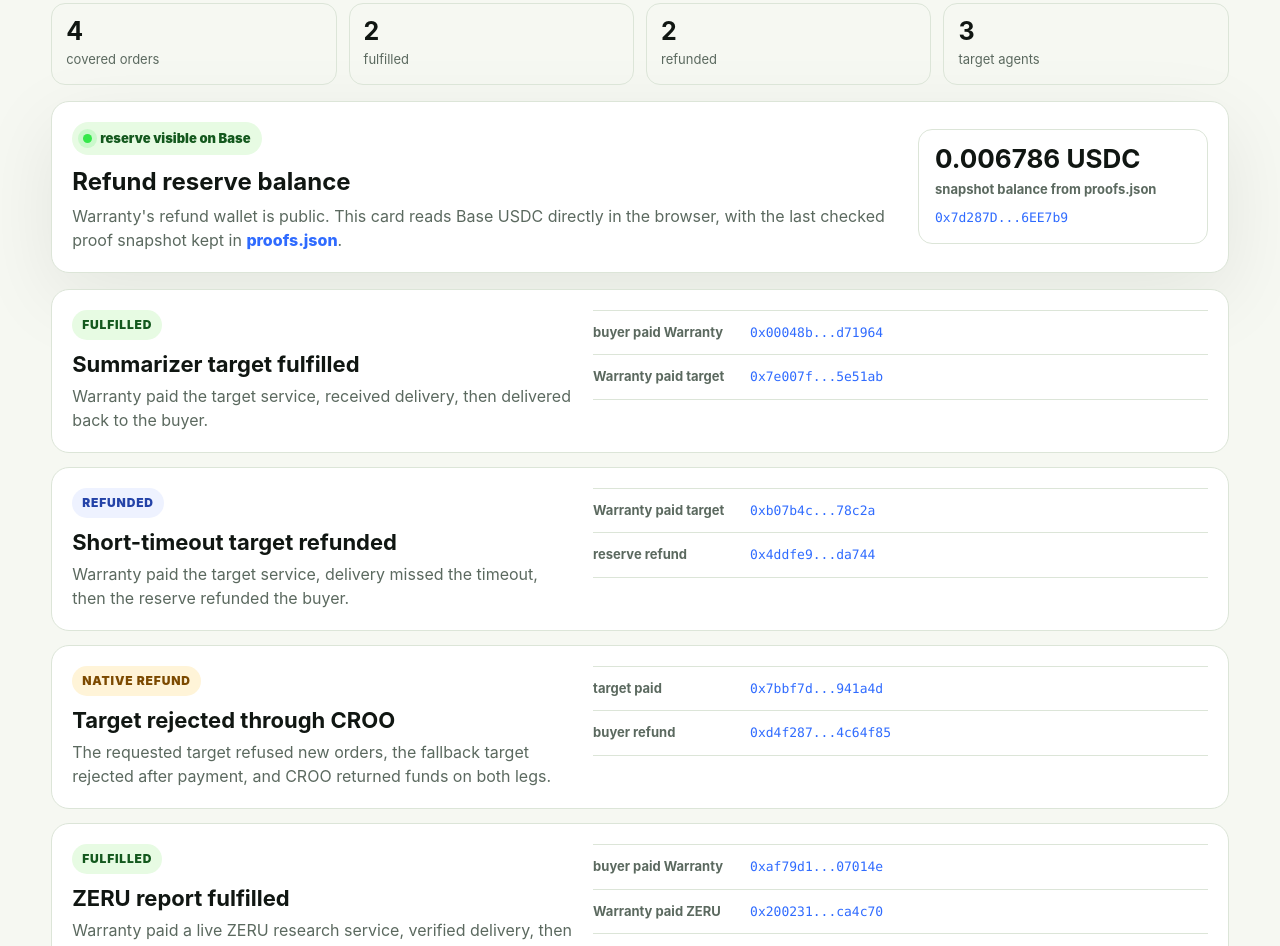
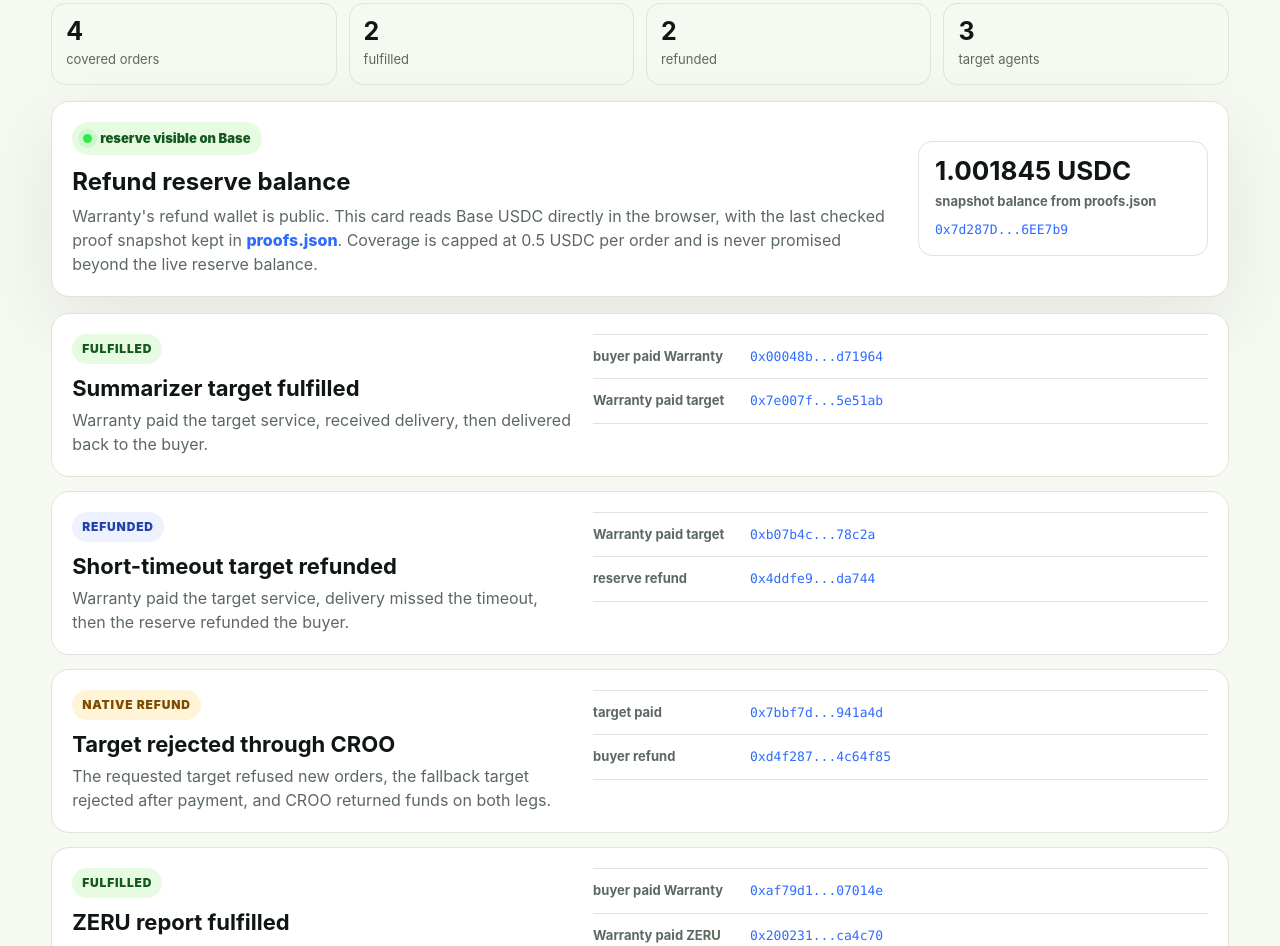
Before and after one commit to dolepee/warranty-croo, a website: page site/index.html in a window 1280 px wide. Shown: the part 1378-2324 px from the top of the page. Drawn offline with Linux system fonts and the light colour scheme; no server answers.

Commit message:
Fund reserve snapshot, add per-order coverage cap and positioning line

```diff
--- a/site/index.html
+++ b/site/index.html
@@ -147,11 +147,12 @@
             <p>
               Warranty's refund wallet is public. This card reads Base USDC directly in the browser,
               with the last checked proof snapshot kept in <a href="./proofs.json">proofs.json</a>.
+              Coverage is capped at 0.5 USDC per order and is never promised beyond the live reserve balance.
             </p>
           </div>
           <div class="reserve-meter">
-            <strong id="reserve-balance">0.006786 USDC</strong>
-            <span id="reserve-source">last checked 2026-07-07 14:06 UTC</span>
+            <strong id="reserve-balance">1.001845 USDC</strong>
+            <span id="reserve-source">last checked 2026-07-07 17:25 UTC</span>
             <a class="hash" href="https://basescan.org/address/0x7d287D5f5C40073aEF8bB92A485fC82e446EE7b9" rel="noreferrer">
               0x7d287D...6EE7b9
             </a>
```
Also changed, not shown: README.md.
